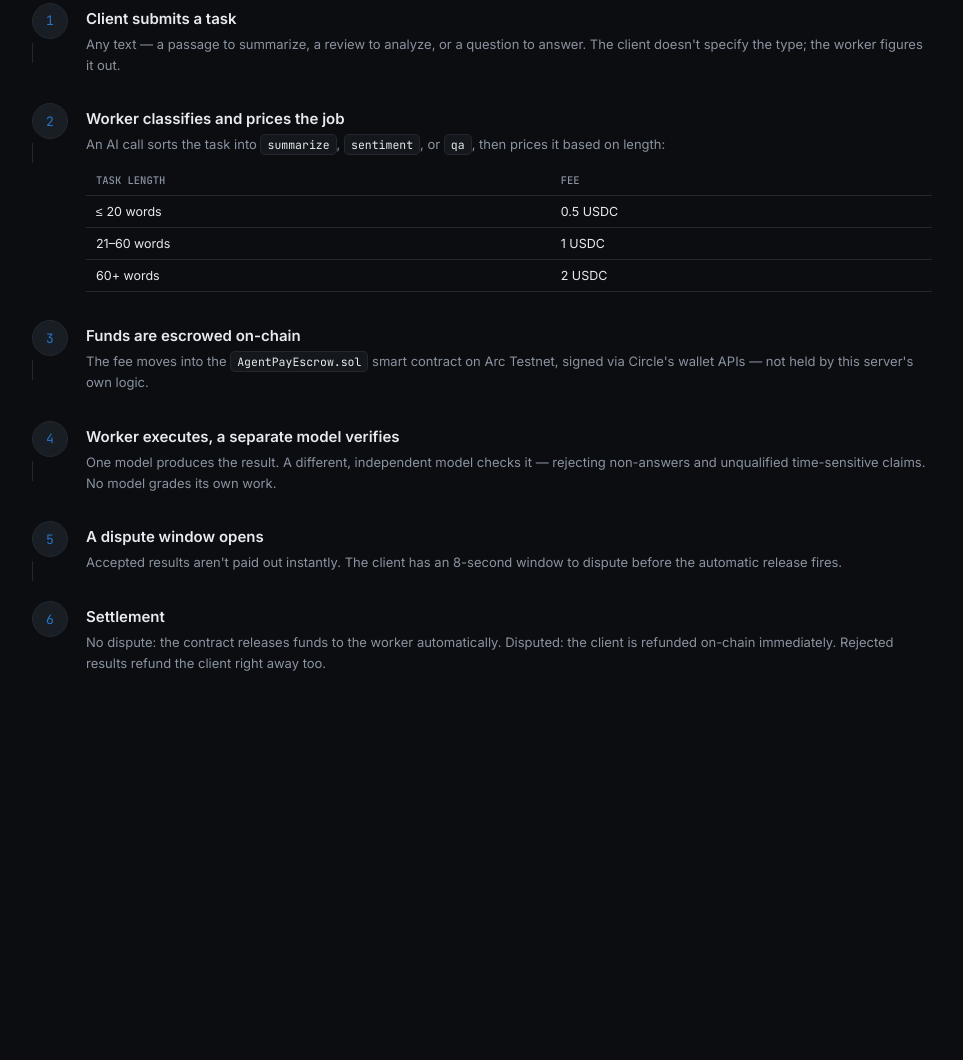
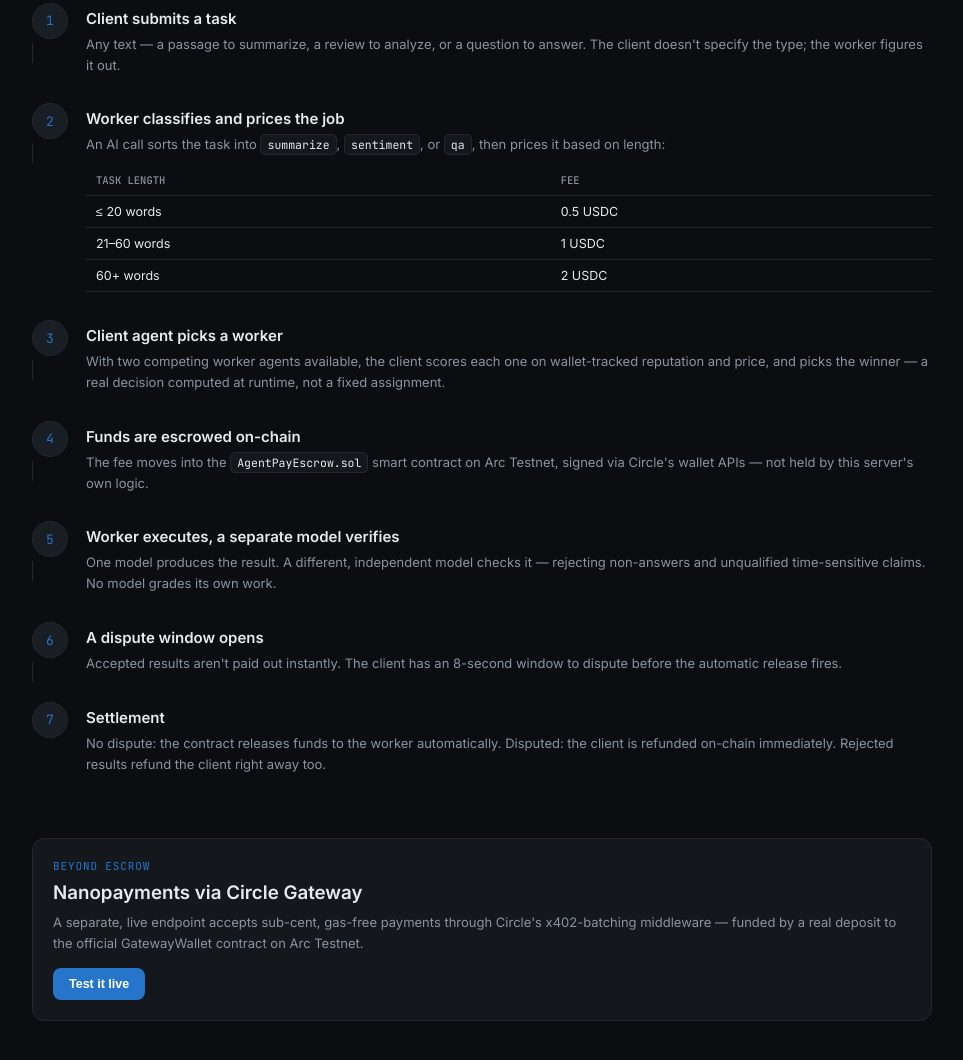
Before and after one commit to AMR70234/agentpay-arc, a website: page public/how-it-works.html in a window 1280 px wide. Shown: the part 242-1302 px from the top of the page, without its empty margins (158-1121 px from the left). Before the commit the page ends 984 px from the top, so only its background shows below. Drawn offline with Linux system fonts and the light colour scheme.

Commit message:
Complete Nanopayments buyer-side flow: end-to-end verified payment via Circle Gateway, with fixes for RPC rate limits and facilitator configuration

```diff
--- a/package.json
+++ b/package.json
@@ -16,10 +16,13 @@
     "@circle-fin/developer-controlled-wallets": "^10.8.0",
     "@circle-fin/smart-contract-platform": "^10.8.0",
     "@circle-fin/x402-batching": "^3.2.0",
+    "@x402/core": "^2.20.0",
+    "@x402/evm": "^2.20.0",
     "cors": "^2.8.6",
     "dotenv": "^17.4.2",
     "express": "^5.2.1",
-    "openai": "^6.47.0"
+    "openai": "^6.47.0",
+    "viem": "^2.55.10"
   },
   "devDependencies": {
     "@openzeppelin/contracts": "^5.6.1",
--- a/public/how-it-works.html
+++ b/public/how-it-works.html
@@ -73,13 +73,20 @@
   <div class="step">
     <div><div class="step-num">3</div><div class="step-line"></div></div>
     <div class="step-content">
+      <h3>Client agent picks a worker</h3>
+      <p>With two competing worker agents available, the client scores each one on wallet-tracked reputation and price, and picks the winner — a real decision computed at runtime, not a fixed assignment.</p>
+    </div>
+  </div>
+  <div class="step">
+    <div><div class="step-num">4</div><div class="step-line"></div></div>
+    <div class="step-content">
       <h3>Funds are escrowed on-chain</h3>
       <p>The fee moves into the <code>AgentPayEscrow.sol</code> smart contract on Arc Testnet, signed via Circle's wallet APIs — not held by this server's own logic.</p>
     </div>
   </div>
 
   <div class="step">
-    <div><div class="step-num">4</div><div class="step-line"></div></div>
+    <div><div class="step-num">5</div><div class="step-line"></div></div>
     <div class="step-content">
       <h3>Worker executes, a separate model verifies</h3>
       <p>One model produces the result. A different, independent model checks it — rejecting non-answers and unqualified time-sensitive claims. No model grades its own work.</p>
@@ -87,7 +94,7 @@
   </div>
 
   <div class="step">
-    <div><div class="step-num">5</div><div class="step-line"></div></div>
+    <div><div class="step-num">6</div><div class="step-line"></div></div>
     <div class="step-content">
       <h3>A dispute window opens</h3>
       <p>Accepted results aren't paid out instantly. The client has an 8-second window to dispute before the automatic release fires.</p>
@@ -95,13 +102,34 @@
   </div>
 
   <div class="step">
-    <div><div class="step-num">6</div></div>
+    <div><div class="step-num">7</div></div>
     <div class="step-content">
       <h3>Settlement</h3>
       <p>No dispute: the contract releases funds to the worker automatically. Disputed: the client is refunded on-chain immediately. Rejected results refund the client right away too.</p>
     </div>
   </div>
 
+  <div style="margin-top:36px;padding:20px;background:var(--panel);border:1px solid var(--border);border-radius:12px;">
+    <div class="eyebrow" style="margin-bottom:8px;">BEYOND ESCROW</div>
+    <h3 style="margin:0 0 8px;">Nanopayments via Circle Gateway</h3>
+    <p style="font-size:13px;color:var(--muted);margin:0 0 14px;line-height:1.6;">A separate, live endpoint accepts sub-cent, gas-free payments through Circle's x402-batching middleware — funded by a real deposit to the official GatewayWallet contract on Arc Testnet.</p>
+    <button onclick="testNanopayment()" style="background:var(--blue);color:#fff;border:none;border-radius:8px;padding:9px 16px;font-size:12.5px;font-weight:600;cursor:pointer;">Test it live</button>
+    <pre id="nanopayResult" style="margin-top:12px;font-size:11px;color:var(--muted);background:var(--panel-2);padding:10px;border-radius:8px;white-space:pre-wrap;display:none;"></pre>
+  </div>
+
 </div>
+<script>
+async function testNanopayment() {
+  const out = document.getElementById('nanopayResult');
+  out.style.display = 'block';
+  out.textContent = 'Calling /priority-status...';
+  try {
+    const res = await fetch('/priority-status');
+    out.textContent = `HTTP ${res.status} ${res.statusText}\n` + (res.status === 402 ? 'Genuine x402 payment required — Nanopayments middleware confirmed live.' : await res.text());
+  } catch (e) {
+    out.textContent = 'Could not reach the endpoint.';
+  }
+}
+</script>
 </body>
 </html>
```
Also changed, not shown: public/index.html (+1 -1 lines), server.js (+12 -0 lines), README.md, 1 other file.
